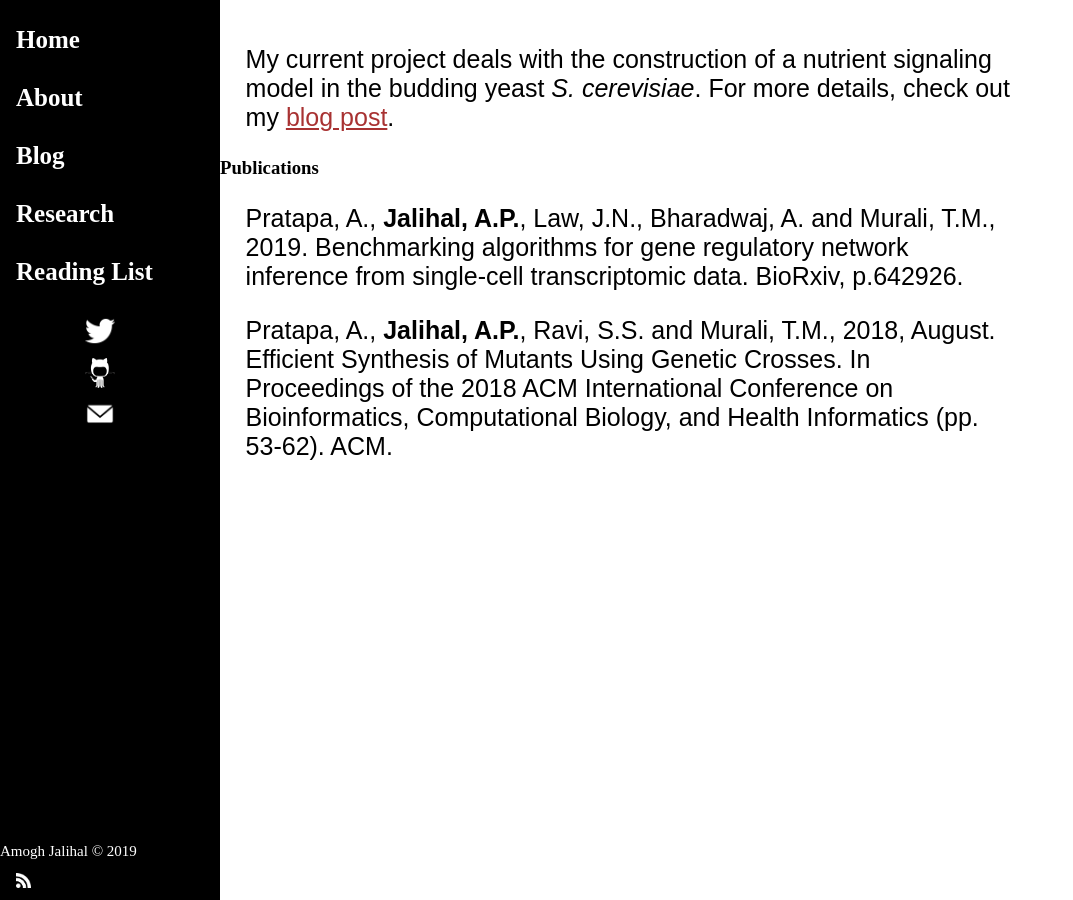
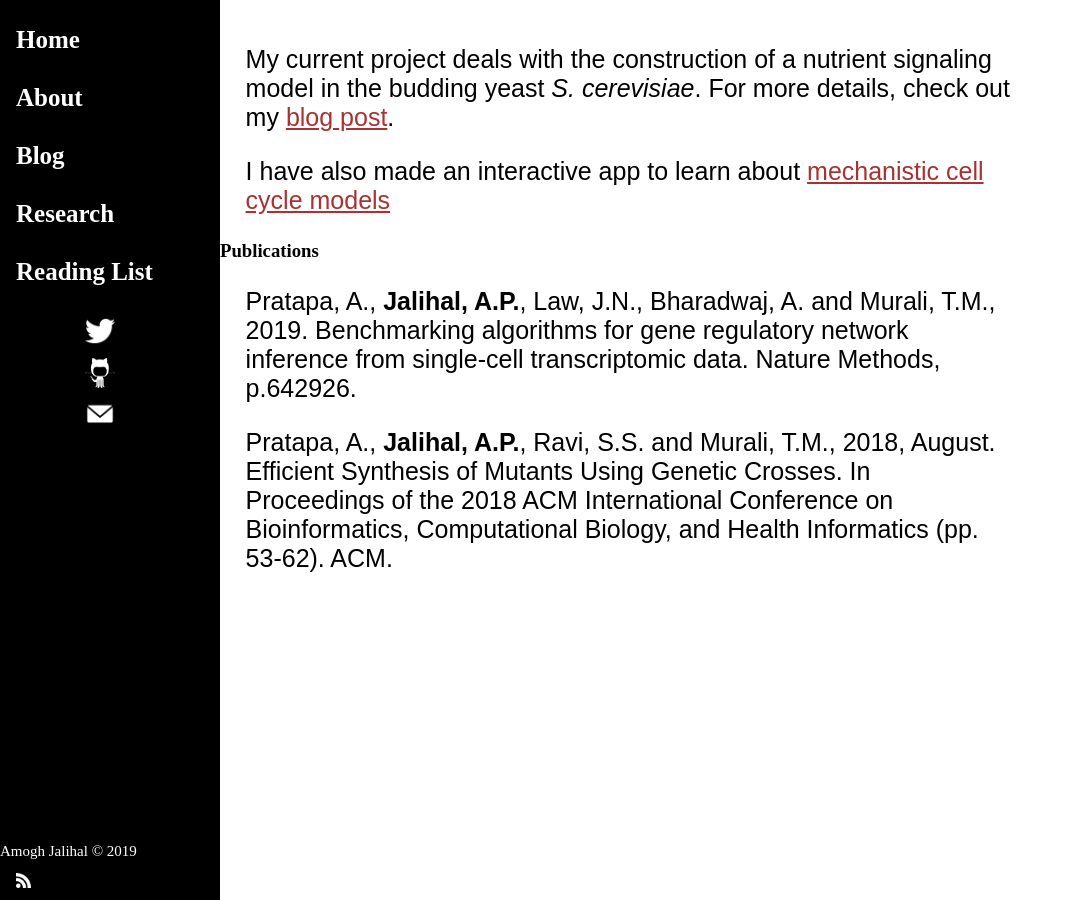
Before and after one commit to amoghpj/amoghpj.github.io, a Jekyll site: the page built from research.md, in a window 1280 px wide. Shown: the whole page, without its empty margins (0-1073 px from the left). Built offline with Jekyll 4.4.1, drawn with Linux system fonts in a browser that asks for light colours.

Commit message:
Add link to cell cycle model simulators

```diff
--- a/research.md
+++ b/research.md
@@ -5,8 +5,10 @@ title: Research and Publications
 My current project deals with the construction of a nutrient signaling model in the
 budding yeast *S. cerevisiae*. For more details, check out my [blog post]({{site.url}}/2017/01/01/nutrient-signaling.html).
 
+I have also made an interactive app to learn about [mechanistic cell cycle models](http://cellcyclemodels.herokuapp.com)
+
 ### Publications
 
-Pratapa, A., **Jalihal, A.P.**, Law, J.N., Bharadwaj, A. and Murali, T.M., 2019. Benchmarking algorithms for gene regulatory network inference from single-cell transcriptomic data. BioRxiv, p.642926.
+Pratapa, A., **Jalihal, A.P.**, Law, J.N., Bharadwaj, A. and Murali, T.M., 2019. Benchmarking algorithms for gene regulatory network inference from single-cell transcriptomic data. Nature Methods, p.642926.
 
 Pratapa, A., **Jalihal, A.P.**, Ravi, S.S. and Murali, T.M., 2018, August. Efficient Synthesis of Mutants Using Genetic Crosses. In Proceedings of the 2018 ACM International Conference on Bioinformatics, Computational Biology, and Health Informatics (pp. 53-62). ACM.
```
